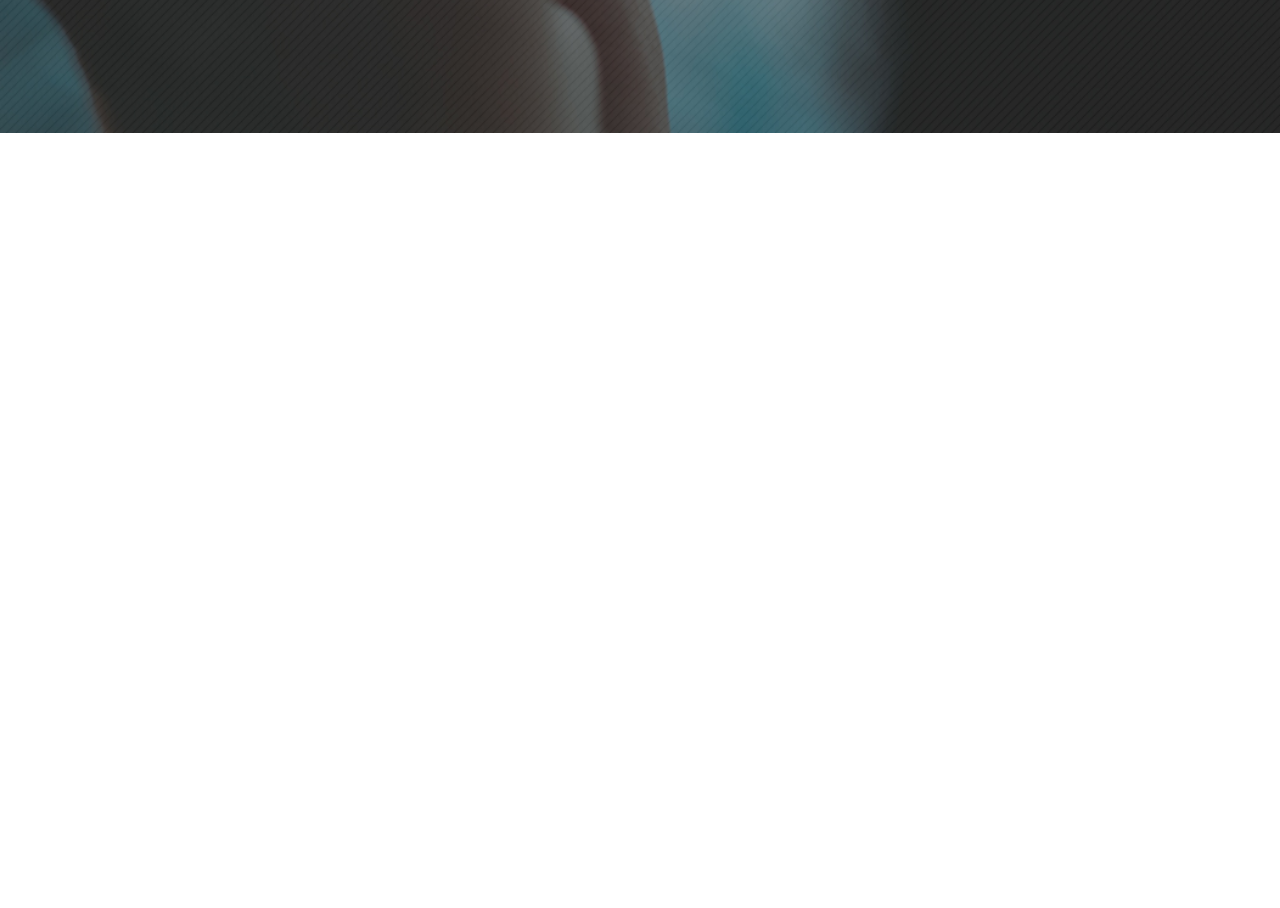
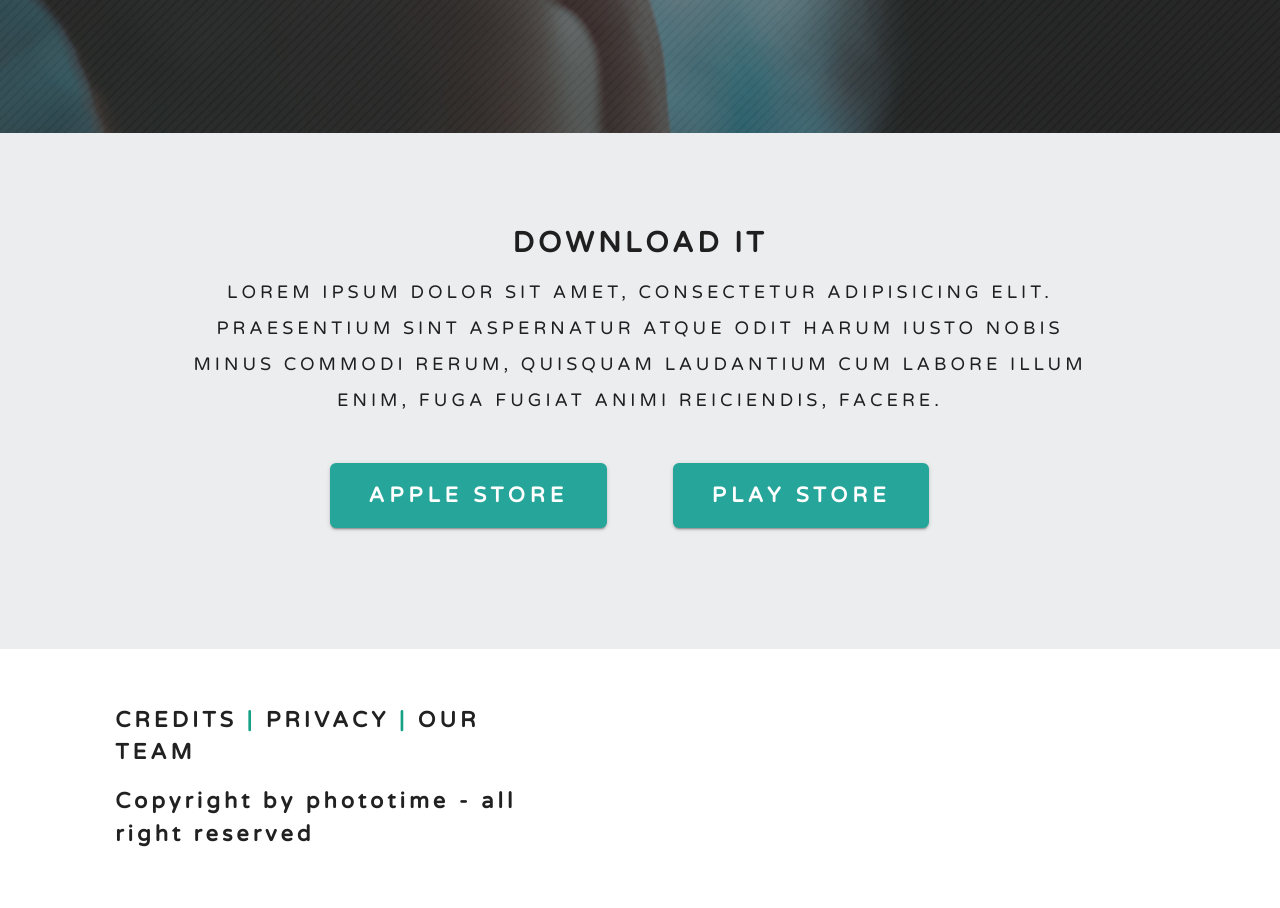
Before and after one commit to mjpozo/photolab, a website: page index.html in a window 1280 px wide. Shown: the part 3402-4310 px from the top of the page. Before the commit the page ends 3879 px from the top, so only its background shows below. Drawn offline with Linux system fonts and the light colour scheme.

Commit message:
secciones download y footer listas

```diff
--- a/assets/sass/_style.scss
+++ b/assets/sass/_style.scss
@@ -128,3 +128,54 @@ header {
 		}
 	}
 }
+
+.download {
+	position: relative;
+	top: -43vh;
+	background: $fondo-section;
+}
+
+.section-download {
+	padding: 7%;
+	span {
+		font-size: 190%;
+		font-weight: bold;
+	}
+	p {
+		text-transform: uppercase;
+		font-size: 120%;
+		font-weight: 400;
+		line-height: 200%;
+		margin-top: 1%;
+	}
+	.boton {
+		padding: 1% 3%;
+		.btn {
+			padding: 3% 8%;
+			font-size: 140%;
+		}
+	}
+	.btn-apple {
+		float: right;
+	}
+}
+
+.section-footer {
+	position: relative;
+	top: -43vh;
+	.cont-footer {
+		padding: 3% 9%;
+		font-size: 145%;
+		font-weight: bold;
+		p {
+			margin: 4% 0;
+			span {
+				color: $verde;
+			}
+		}
+	}
+}
+
+.footer {
+	height: -50vh;
+}
--- a/index.html
+++ b/index.html
@@ -115,6 +115,36 @@
 		</div>
 	</section>
 
+	<section class="download">
+		<div class="container-fluid section-download">
+			<div class="row">
+				<div class="col offset-l1 l10 center">
+					<span>DOWNLOAD IT</span>
+					<p class="uppercase">Lorem ipsum dolor sit amet, consectetur adipisicing elit. Praesentium sint aspernatur atque odit harum iusto nobis minus commodi rerum, quisquam laudantium cum labore illum enim, fuga fugiat animi reiciendis, facere.</p>
+				</div>
+			</div>
+			<div class="row">
+				<div class="col l6 boton">
+					<a class="waves-effect waves-light btn btn-apple">apple store</a>
+				</div>
+				<div class="col l6 boton">
+					<a class="waves-effect waves-light btn btn-play">play store</a>
+				</div>
+			</div>
+		</div>
+	</section>
+
+	<section class="footer">
+		<div class="container-fluid section-footer">
+			<div class="row">
+				<div class="col l6 cont-footer">
+					<p>CREDITS <span>|</span> PRIVACY <span>|</span> OUR TEAM</p>
+					<p>Copyright by phototime - all right reserved</p>
+				</div>
+			</div>
+		</div>
+	</section>
+
 	<script src="dist/js/script.js"></script>
 </body>
 </html>
```
Also changed, not shown: dist/css/style.min.css.
